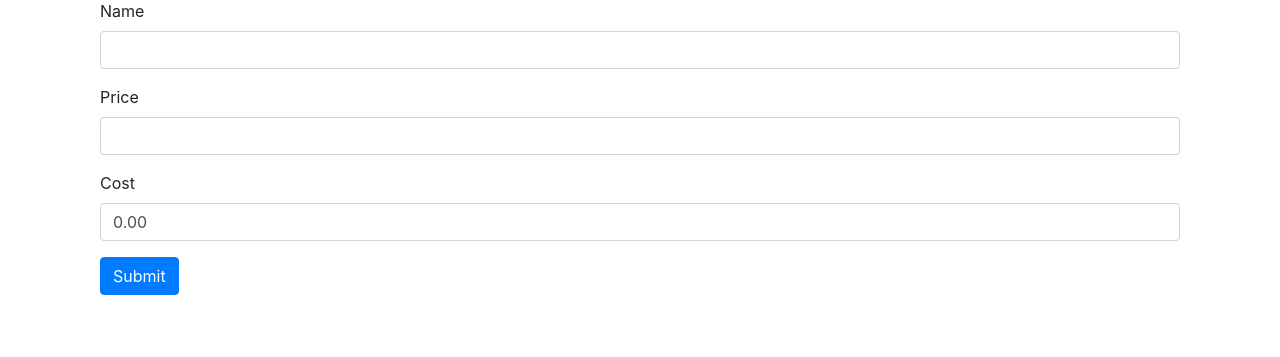
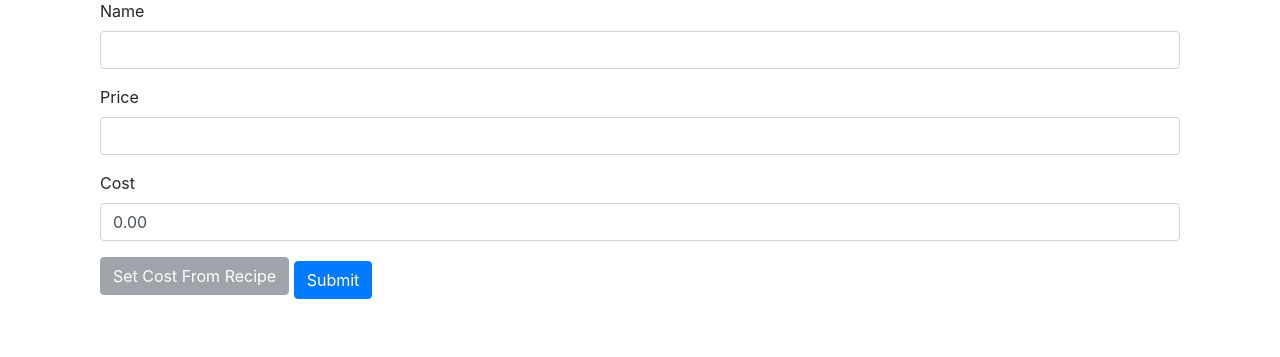
Before and after one commit to 0xCarti/InvoiceManager, a Flask app: page /products/create in a window 1280 px wide. Shown: the part 151-508 px from the top of the page. Run offline with Flask 3, Linux system fonts and the light colour scheme; the visitor is signed in with stand-in values (Sample User, id 1); parts of the project's set-up code (start-up, migrations or seed data) failed here and were passed over; some libraries are stand-ins or nearby versions.

Commit message:
Add cost calculation button for products

```diff
--- a/app/routes/routes.py
+++ b/app/routes/routes.py
@@ -616,7 +616,7 @@ def create_product():
         log_activity(f'Created product {product.name}')
         flash('Product created successfully!', 'success')
         return redirect(url_for('product.view_products'))
-    return render_template('create_product.html', form=form)
+    return render_template('create_product.html', form=form, product_id=None)
 
 
 @product.route('/products/<int:product_id>/edit', methods=['GET', 'POST'])
@@ -641,7 +641,7 @@ def edit_product(product_id):
     else:
         print(form.errors)
         print(form.cost.data)
-    return render_template('edit_product.html', form=form)
+    return render_template('edit_product.html', form=form, product_id=product.id)
 
 
 @product.route('/products/<int:product_id>/recipe', methods=['GET', 'POST'])
@@ -673,6 +673,23 @@ def edit_product_recipe(product_id):
             form.items[i].quantity.data = recipe_item.quantity
             form.items[i].countable.data = recipe_item.countable
     return render_template('edit_product_recipe.html', form=form, product=product)
+
+
+@product.route('/products/<int:product_id>/calculate_cost')
+@login_required
+def calculate_product_cost(product_id):
+    product = db.session.get(Product, product_id)
+    if product is None:
+        abort(404)
+    total = 0.0
+    for ri in product.recipe_items:
+        item_cost = getattr(ri.item, 'cost', 0.0)
+        try:
+            qty = float(ri.quantity or 0)
+        except (TypeError, ValueError):
+            qty = 0
+        total += (item_cost or 0) * qty
+    return jsonify({'cost': total})
 
 
 @product.route('/products/<int:product_id>/delete', methods=['GET'])
--- a/app/templates/create_product.html
+++ b/app/templates/create_product.html
@@ -30,7 +30,7 @@
 
         <div class="form-group">
             {{ form.cost.label(class="form-label") }}
-            {{ form.cost(class="form-control") }}
+            {{ form.cost(class="form-control", id="cost") }}
             {% if form.cost.errors %}
                 <div class="invalid-feedback">
                     {{ form.cost.errors[0] }}
@@ -38,7 +38,18 @@
             {% endif %}
         </div>
 
+        <button type="button" class="btn btn-secondary mb-2" id="calc-cost" disabled>Set Cost From Recipe</button>
+
         <button type="submit" class="btn btn-primary">Submit</button>
     </form>
 </div>
+<script>
+document.addEventListener('DOMContentLoaded', function() {
+    const btn = document.getElementById('calc-cost');
+    if (!btn) return;
+    btn.addEventListener('click', function() {
+        alert('Product must be saved before cost can be calculated from recipe.');
+    });
+});
+</script>
 {% endblock %}
```
Also changed, not shown: app/templates/edit_product.html (+17 -1 lines).
